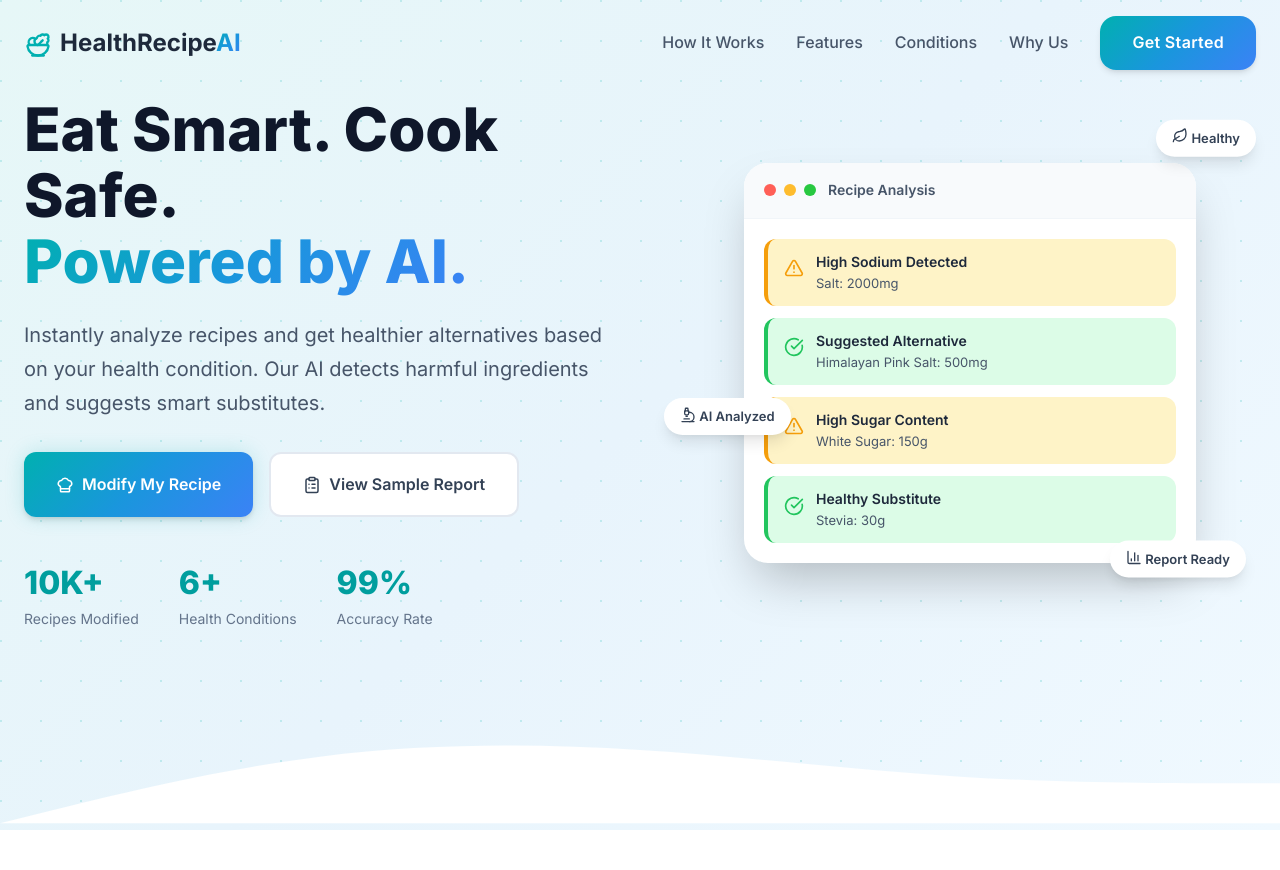
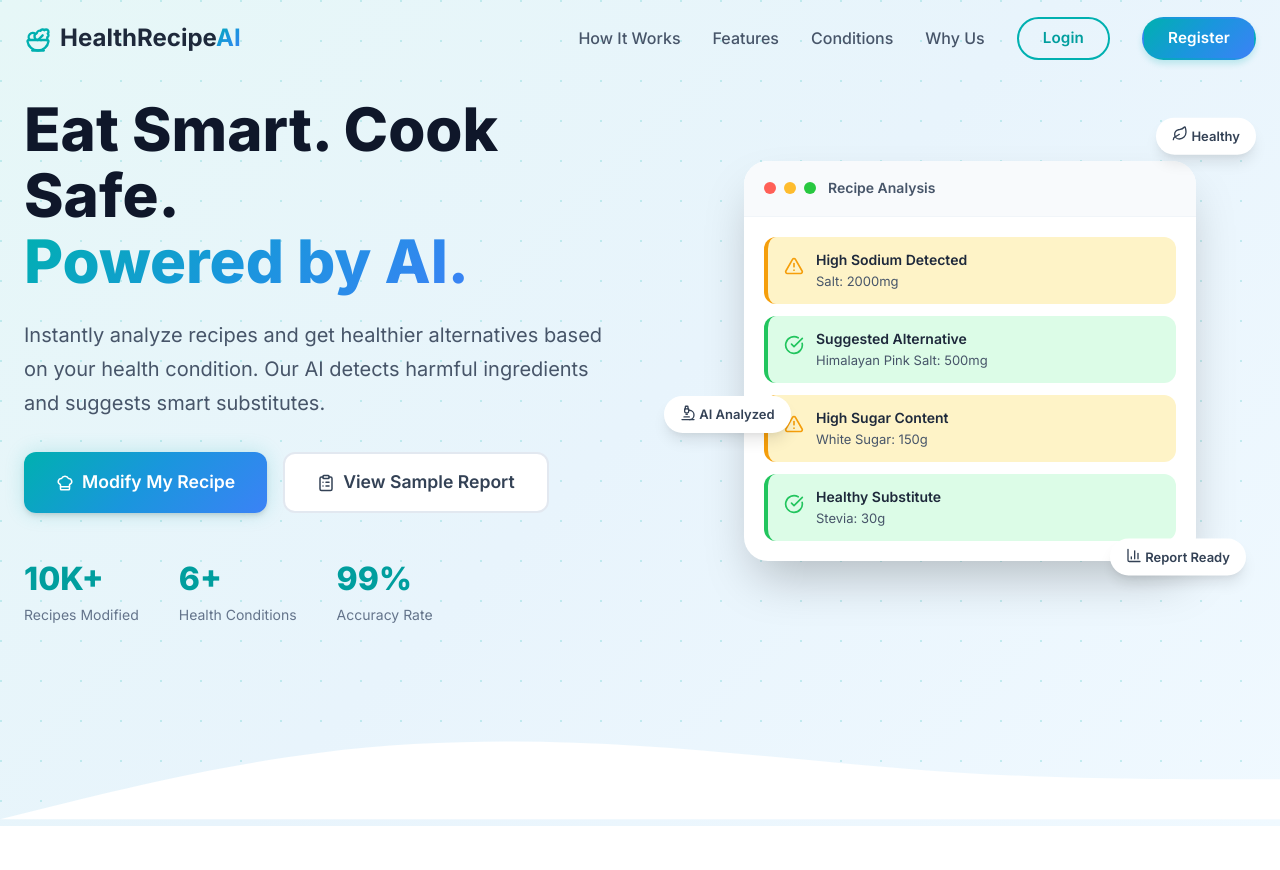
Before and after one commit to vikky2810/Recipe-Modifier, a Flask app: page / in a window 1280 px wide. Shown: the top 870 px of the page. Run offline with Flask 3, Linux system fonts and the light colour scheme.

Commit message:
feat: Add a new landing page with comprehensive styling and enable debug mode with auto-reloading for development.

```diff
--- a/app.py
+++ b/app.py
@@ -1132,4 +1132,9 @@ if __name__ == '__main__':
     # Create reports directory
     os.makedirs("reports", exist_ok=True)
 
-    app.run()
+    # Run with debug mode enabled for auto-reload
+    app.run(debug=True, host='0.0.0.0', port=5000, use_reloader=True, extra_files=[
+        'templates/',
+        'static/css/',
+        'static/js/'
+    ])
--- a/static/css/style.css
+++ b/static/css/style.css
@@ -357,7 +357,7 @@ button {
 .nav-links {
     display: flex;
     align-items: center;
-    gap: var(--space-8);
+    gap: 2rem;
 }
 
 .nav-links li a {
@@ -486,25 +486,66 @@ button {
     background: var(--primary-50);
 }
 
-.nav-links .btn-nav {
+/* Navigation Button Reset */
+.nav-links .btn-login,
+.nav-links .btn-register {
+    display: inline-flex;
+    align-items: center;
+    justify-content: center;
+    padding: 10px 24px;
+    font-size: 0.95rem;
+    font-weight: 600;
+    border-radius: var(--radius-full);
+    /* Pillow shape for modern look */
+    letter-spacing: 0.01em;
+    cursor: pointer;
+    text-decoration: none;
+    line-height: 1.2;
+    transition: all 0.2s ease-in-out;
+}
+
+/* Login Button - Clean Outline */
+.btn-login {
+    background-color: transparent;
+    color: var(--primary-600) !important;
+    /* Force color */
+    border: 2px solid var(--primary-500);
+    box-shadow: none;
+}
+
+.btn-login:hover {
+    background-color: var(--primary-50);
+    border-color: var(--primary-600);
+    color: var(--primary-700) !important;
+    transform: translateY(-1px);
+}
+
+/* Register Button - Vibrant Gradient */
+.btn-register {
     background: var(--gradient-primary);
-    color: white;
+    /* Use the variable */
+    color: #ffffff !important;
+    /* Force white text */
+    border: 2px solid transparent;
+    /* Keep size consistent with login */
+    box-shadow: 0 4px 6px rgba(0, 176, 176, 0.2);
+}
+
+.btn-register:hover {
+    transform: translateY(-1px);
+    box-shadow: 0 6px 12px rgba(0, 176, 176, 0.3);
+    color: #ffffff !important;
+}
+
+/* Button Sizes Helper */
+.btn-lg {
     padding: 14px 32px;
-    font-size: 1rem;
-    border-radius: var(--radius-xl);
-    font-weight: 600;
-    letter-spacing: 0.02em;
-    box-shadow: var(--shadow-md);
-}
-
-.btn-lg {
-    padding: var(--space-4) var(--space-8);
-    font-size: 1rem;
+    font-size: 1.1rem;
 }
 
 .btn-xl {
-    padding: var(--space-5) var(--space-10);
-    font-size: 1.125rem;
+    padding: 18px 40px;
+    font-size: 1.25rem;
     border-radius: var(--radius-xl);
 }
 
@@ -2838,6 +2879,7 @@ section {
 
 /* Additional Responsiveness Fixes */
 @media (max-width: 480px) {
+
     /* Input group wrapping for small screens */
     .input-group {
         flex-wrap: wrap;
@@ -2895,6 +2937,7 @@ section {
         padding: 0 var(--space-3);
     }
 }
+
 /* ============================================
    ANIMATIONS - Keyframes
    ============================================ */
@@ -2982,6 +3025,7 @@ section {
         opacity: 0;
         transform: translateY(-5px);
     }
+
     to {
         opacity: 1;
         transform: translateY(0);
@@ -3368,15 +3412,19 @@ section {
     0% {
         transform: rotate(0deg);
     }
+
     100% {
         transform: rotate(360deg);
     }
 }
 
 @keyframes pulse {
-    0%, 100% {
+
+    0%,
+    100% {
         opacity: 0.6;
     }
+
     50% {
         opacity: 1;
     }
@@ -3422,6 +3470,7 @@ section {
         opacity: 0;
         transform: translateY(-5px);
     }
+
     to {
         opacity: 1;
         transform: translateY(0);
--- a/templates/landing_page.html
+++ b/templates/landing_page.html
@@ -28,7 +28,8 @@
                 <li><a href="#features">Features</a></li>
                 <li><a href="#conditions">Conditions</a></li>
                 <li><a href="#why-us">Why Us</a></li>
-                <li><a href="{{ url_for('index') }}" class="btn btn-nav">Get Started</a></li>
+                <li><a href="{{ url_for('login') }}" class="btn btn-login">Login</a></li>
+                <li><a href="{{ url_for('register') }}" class="btn btn-register">Register</a></li>
             </ul>
             <button class="mobile-toggle" id="mobile-toggle" aria-label="Toggle navigation">
                 <span></span><span></span><span></span>
```
